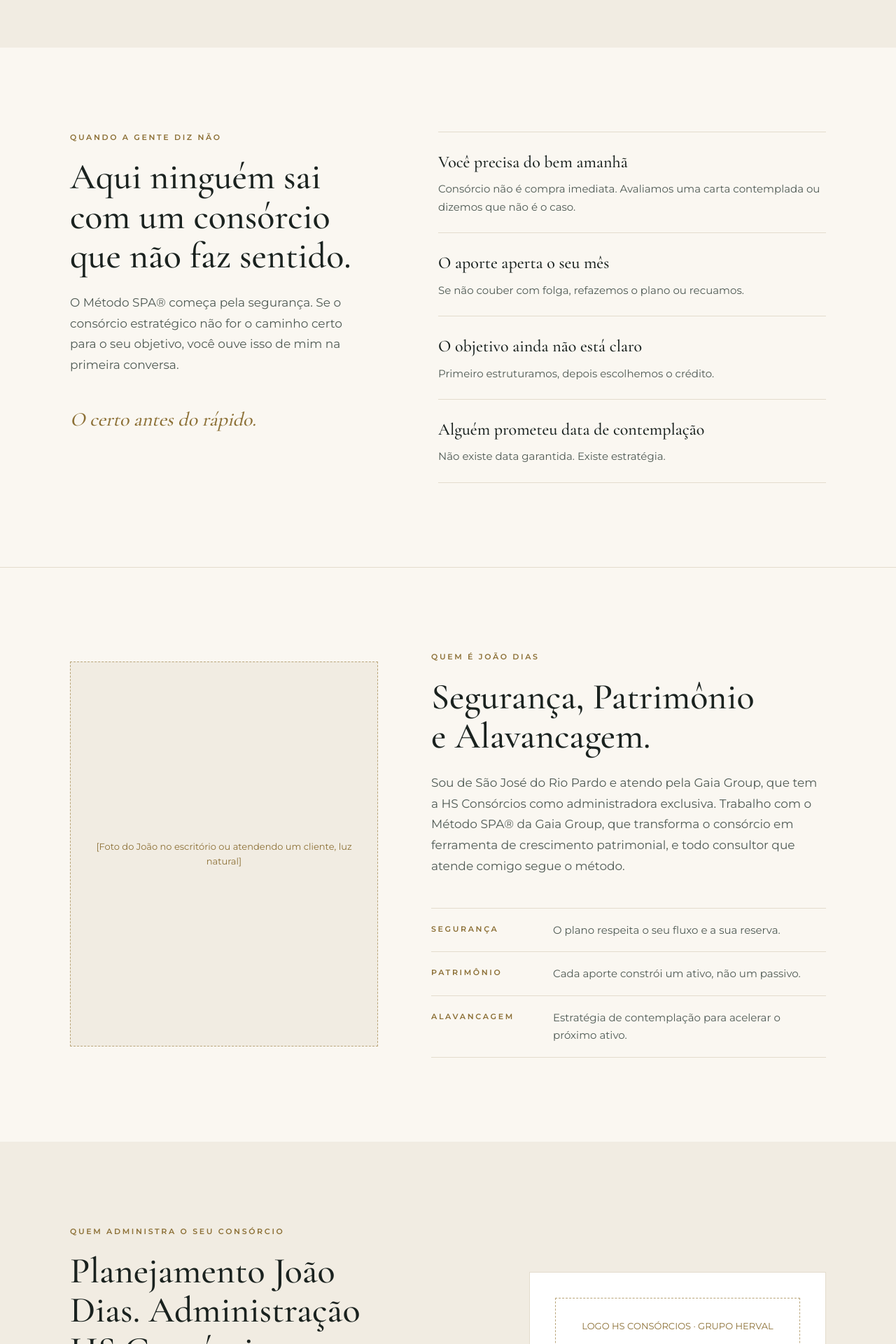
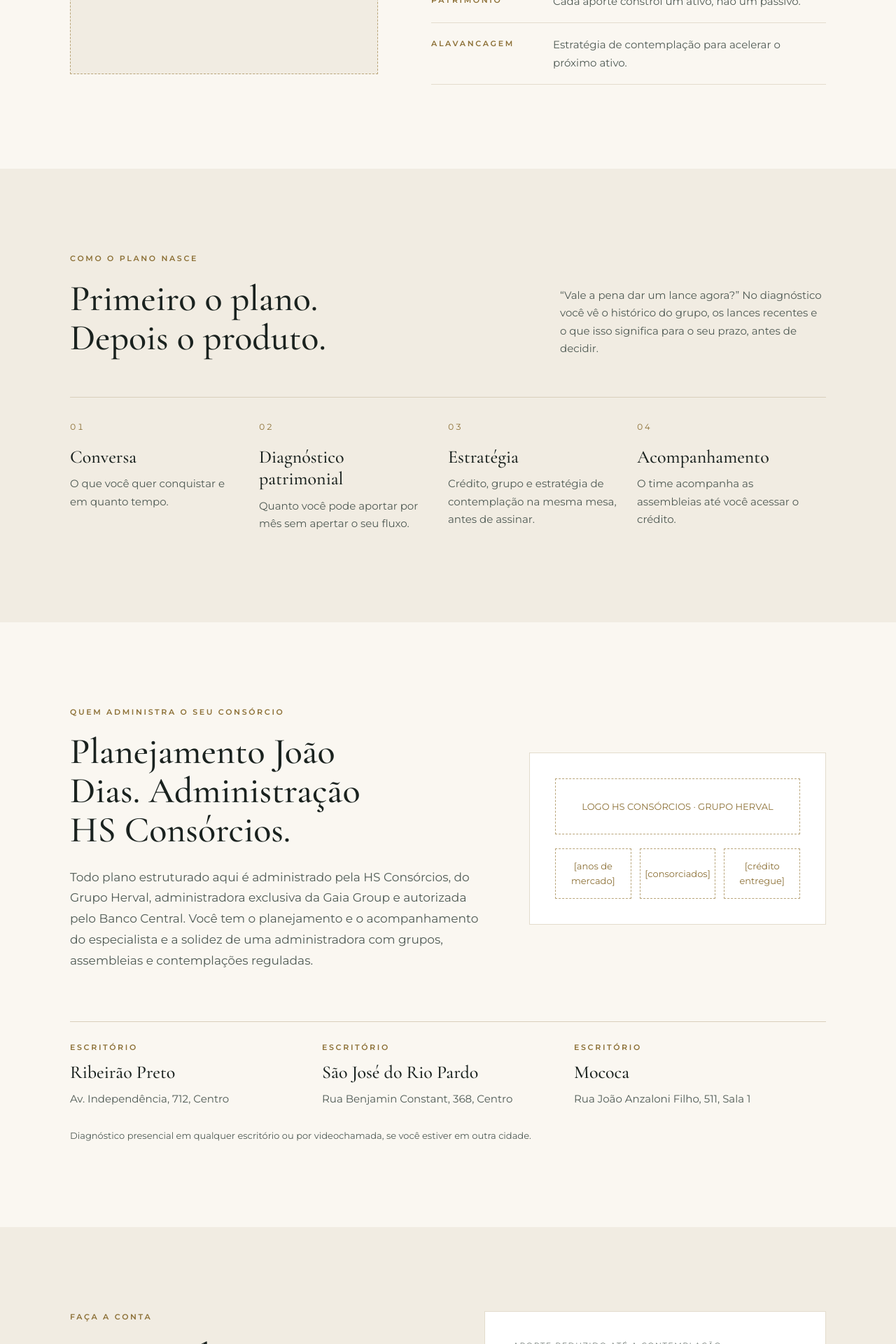
Before and after one commit to joaoc23dias/Consorcio-Inteligente-, a Next.js app: page / in a window 1280 px wide. Shown: the part 1622-3542 px from the top of the page at 70% size. Built offline with nearby package versions, Linux system fonts and the light colour scheme.

Commit message:
Site: nova ordem das seções (método, plano, HS, conta, comparativo, cartas, prova, filtro, dúvidas, diagnóstico) e textos alinhados
Co-Authored-By: Claude Opus 5.5 <noreply@anthropic.com>
Claude-Session: https://claude.ai/code/session_01PWsREDKrVSqGNK6L7kcVFr

```diff
--- a/app/components/HS.jsx
+++ b/app/components/HS.jsx
@@ -2,7 +2,7 @@ import { ESCRITORIOS, NUMEROS_HS } from '../content';
 
 export default function HS() {
   return (
-    <section id="hs" className="sec alt" aria-labelledby="hs-titulo">
+    <section id="hs" className="sec" aria-labelledby="hs-titulo">
       <div className="wrap">
         <div className="row" style={{ gap: 72, alignItems: 'center' }}>
           <div className="col" style={{ flex: '1 1 520px' }}>
--- a/app/components/QuandoNao.jsx
+++ b/app/components/QuandoNao.jsx
@@ -2,7 +2,7 @@ import { QUANDO_NAO } from '../content';
 
 export default function QuandoNao() {
   return (
-    <section className="sec" aria-labelledby="nao-titulo">
+    <section className="sec alt" aria-labelledby="nao-titulo">
       <div className="wrap row" style={{ gap: 72 }}>
         <div className="col" style={{ flex: '1 1 380px' }}>
           <p className="eyebrow">Quando a gente diz não</p>
--- a/app/content.js
+++ b/app/content.js
@@ -17,7 +17,7 @@ export const PASSOS = [
 ];
 
 export const QUANDO_NAO = [
-  { t: 'Você precisa do bem amanhã', d: 'Consórcio não é compra imediata. Avaliamos uma carta contemplada ou dizemos que não é o caso.' },
+  { t: 'Você precisa do bem amanhã', d: 'Consórcio não é compra imediata. Se você tem entrada, avaliamos uma carta contemplada; se não tem, dizemos que não é o caso.' },
   { t: 'O aporte aperta o seu mês', d: 'Se não couber com folga, refazemos o plano ou recuamos.' },
   { t: 'O objetivo ainda não está claro', d: 'Primeiro estruturamos, depois escolhemos o crédito.' },
   { t: 'Alguém prometeu data de contemplação', d: 'Não existe data garantida. Existe estratégia.' },
@@ -45,7 +45,8 @@ export const NUMEROS_HS = ['[anos de mercado]', '[consorciados]', '[crédito ent
 export const FAQ = [
   { q: 'Qual a relação entre João Dias, a Gaia Group e a HS?', a: 'João atende pela Gaia Group, que tem a HS Consórcios (Grupo Herval) como administradora exclusiva. A HS é autorizada pelo Banco Central e administra os grupos, as assembleias e as contemplações.' },
   { q: 'Em quanto tempo sou contemplado?', a: 'Não existe data garantida. Existe estratégia de contemplação, definida com dados do grupo no seu diagnóstico.' },
-  { q: 'Consórcio tem juros?', a: 'Não. Existe a estrutura operacional do grupo, apresentada antes da assinatura.' },
+  { q: 'Consórcio tem juros?', a: 'No lugar dos juros do financiamento, o consórcio tem a estrutura operacional do grupo (taxa de administração e fundo de reserva), apresentada antes da assinatura.' },
+  { q: 'Vocês trabalham com carta contemplada?', a: 'Sim. Para quem já tem entrada e quer o crédito agora, ou para quem contemplou e quer vender. A cotação é individual, direto no WhatsApp, na seção Cartas contempladas.' },
   { q: 'Quanto custa o diagnóstico patrimonial?', a: 'Nada. É personalizado e você só segue se fizer sentido.' },
   { q: 'Já sou cliente. Com quem falo?', a: 'Com o seu consultor, direto no WhatsApp.' },
 ];
--- a/app/page.jsx
+++ b/app/page.jsx
@@ -19,14 +19,14 @@ export default function Home() {
       <Header />
       <main id="conteudo">
         <Hero />
+        <Metodo />
         <Plano />
-        <QuandoNao />
-        <Metodo />
         <HS />
+        <Simulador />
         <Comparativo />
         <Cartas />
         <Depoimentos />
-        <Simulador />
+        <QuandoNao />
         <Duvidas />
         <Agendar />
       </main>
```
